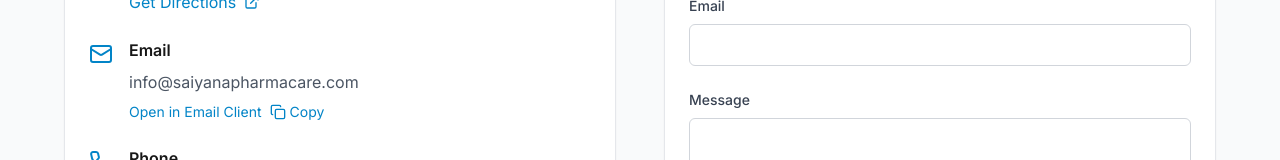
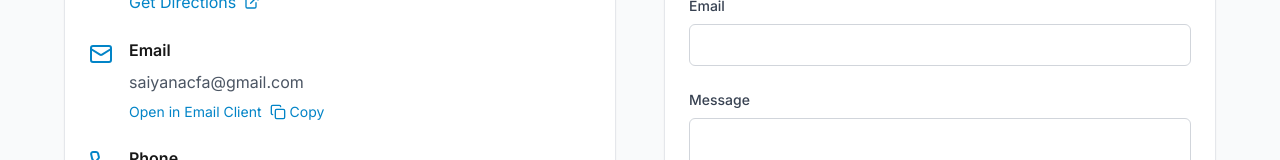
Before and after one commit to Abhinav-Kotta/saiyana-warehouse, a Next.js app in the folder logistics-website/: page /contact in a window 1280 px wide. Shown: the part 395-555 px from the top of the page. Built offline with nearby package versions, Linux system fonts and the light colour scheme.

Commit message:
changed email

```diff
--- a/logistics-website/src/app/contact/page.tsx
+++ b/logistics-website/src/app/contact/page.tsx
@@ -15,7 +15,7 @@ export default function ContactPage() {
     message: '',
   });
 
-  const emailAddress = 'info@saiyanapharmacare.com';
+  const emailAddress = 'saiyanacfa@gmail.com';
   const phoneNumber = '+91 9440649884';
   const address = 'Kowluru Arcade, Opp: Papaji Dhaba Lane, Shivam Rd, New Nallakunta, Hyderabad, Telangana 500044, India';
   const googleMapsUrl = 'https://maps.app.goo.gl/X9p99j1DyjYbfLzH8';
```
